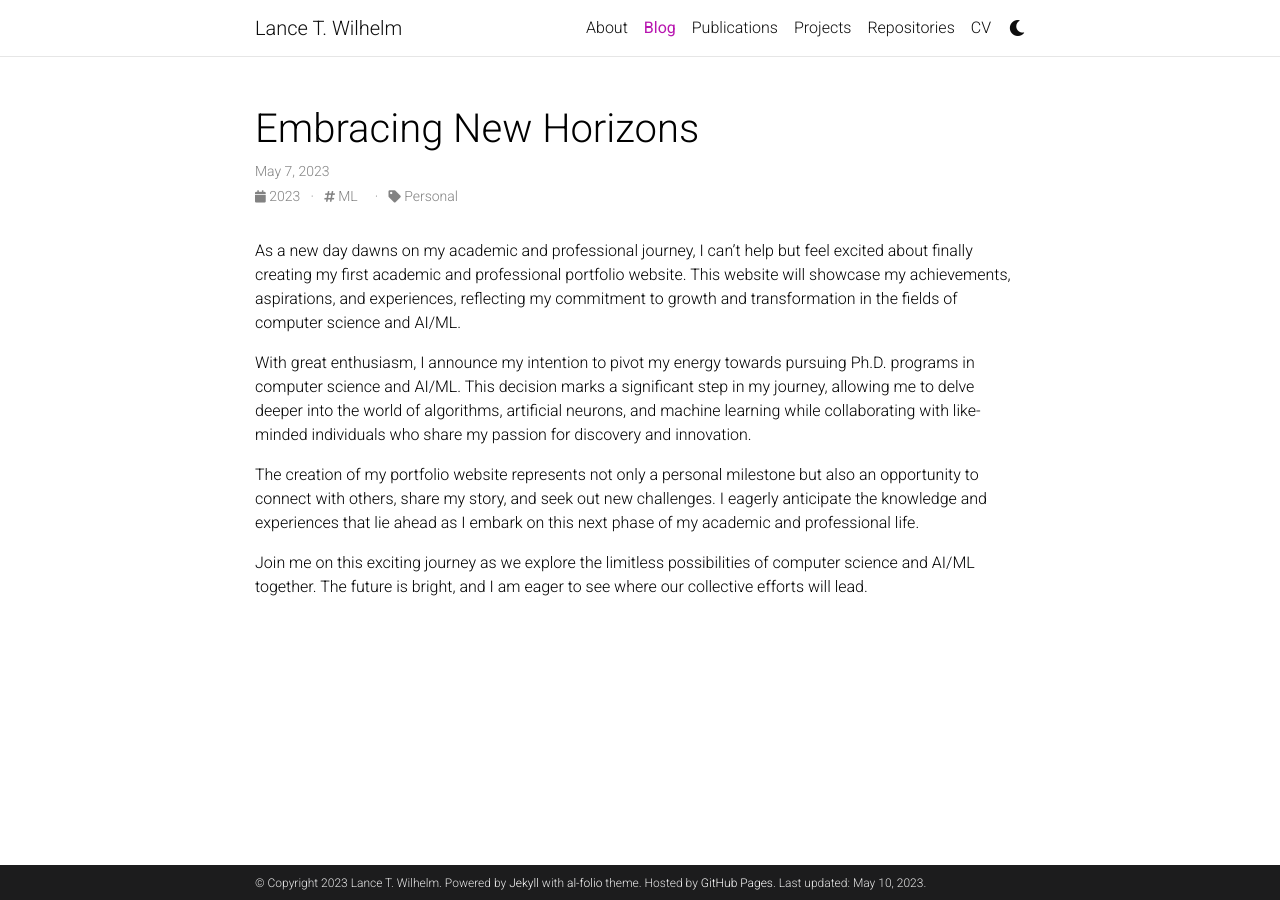
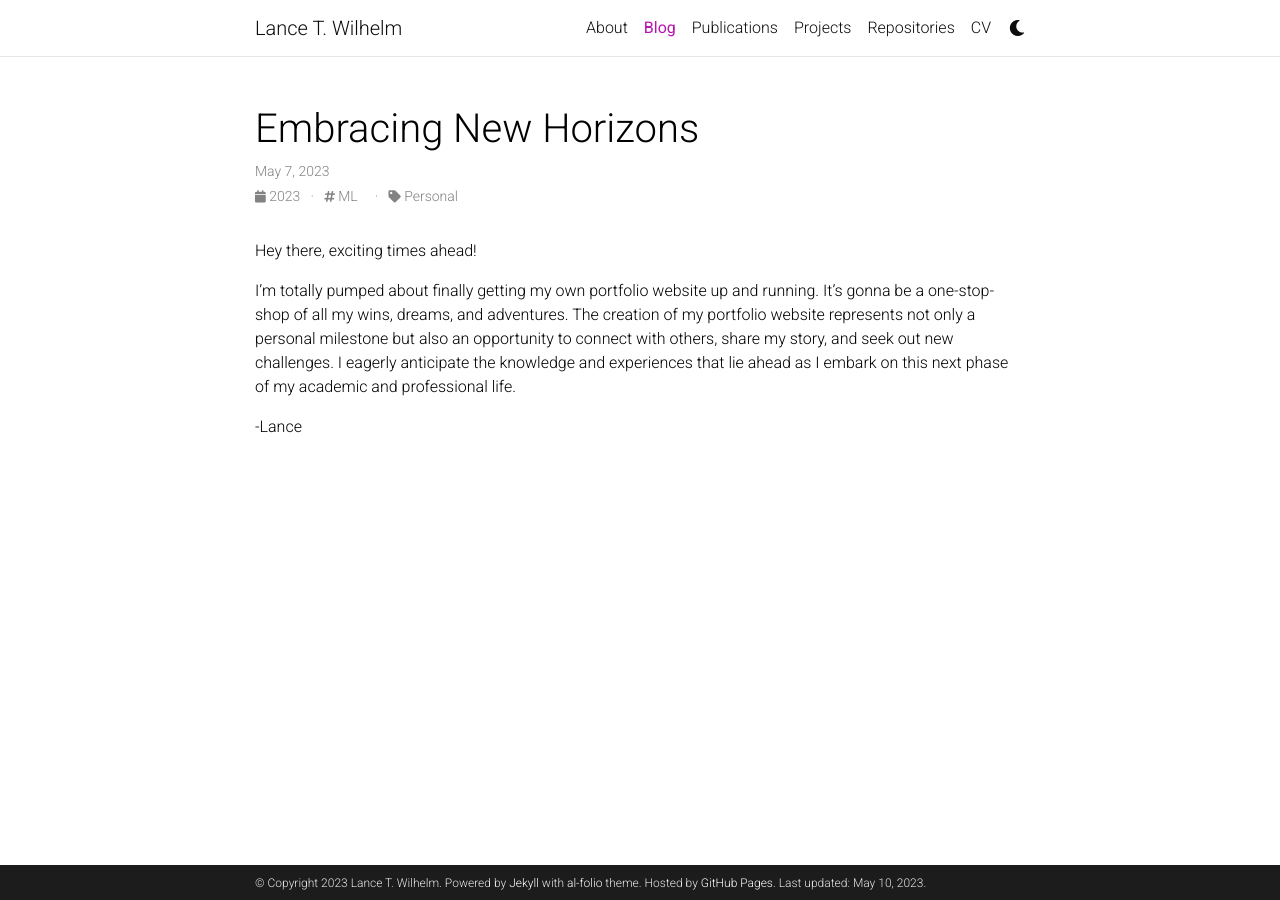
Before and after one commit to lancewilhelm/lancewilhelm.github.io, a Jekyll site: the page built from _posts/2023-05-07-first-post.md, in a window 1280 px wide. Built offline with Jekyll 4.4.1, drawn with Linux system fonts in a browser that asks for light colours; comment, search, counter and statistics services are not loaded; a style sheet for code colours, icons or effects is not loaded.

Commit message:
Updated blog post

```diff
--- a/_posts/2023-05-07-first-post.md
+++ b/_posts/2023-05-07-first-post.md
@@ -9,10 +9,8 @@ disqus_comments: false
 related_posts: false
 ---
 
-As a new day dawns on my academic and professional journey, I can't help but feel excited about finally creating my first academic and professional portfolio website. This website will showcase my achievements, aspirations, and experiences, reflecting my commitment to growth and transformation in the fields of computer science and AI/ML.
+Hey there, exciting times ahead!
 
-With great enthusiasm, I announce my intention to pivot my energy towards pursuing Ph.D. programs in computer science and AI/ML. This decision marks a significant step in my journey, allowing me to delve deeper into the world of algorithms, artificial neurons, and machine learning while collaborating with like-minded individuals who share my passion for discovery and innovation.
+I'm totally pumped about finally getting my own portfolio website up and running. It's gonna be a one-stop-shop of all my wins, dreams, and adventures. The creation of my portfolio website represents not only a personal milestone but also an opportunity to connect with others, share my story, and seek out new challenges. I eagerly anticipate the knowledge and experiences that lie ahead as I embark on this next phase of my academic and professional life.
 
-The creation of my portfolio website represents not only a personal milestone but also an opportunity to connect with others, share my story, and seek out new challenges. I eagerly anticipate the knowledge and experiences that lie ahead as I embark on this next phase of my academic and professional life.
-
-Join me on this exciting journey as we explore the limitless possibilities of computer science and AI/ML together. The future is bright, and I am eager to see where our collective efforts will lead.
+-Lance
```
